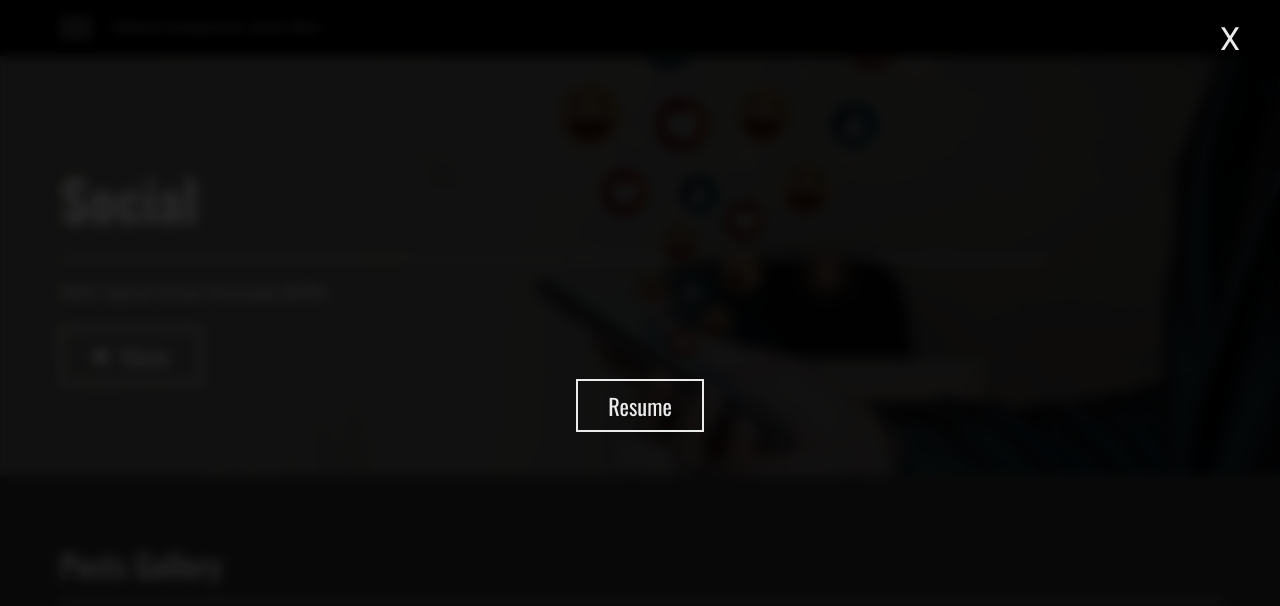
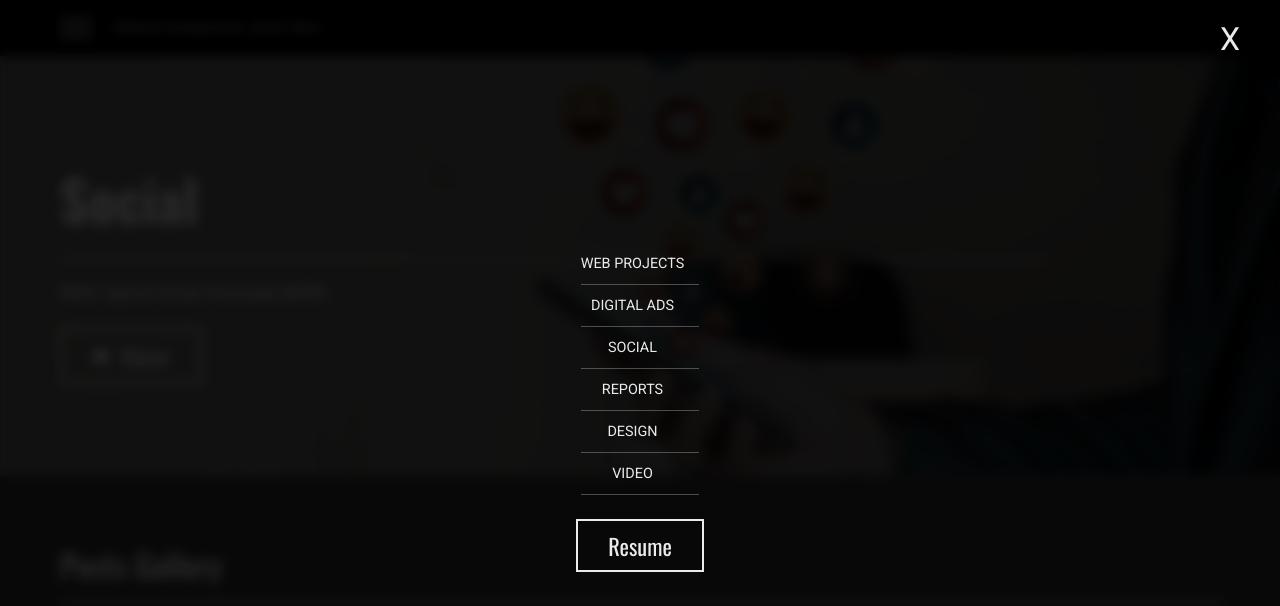
Before and after one commit to jshen-web/portfolio, a plain HTML site: page docs/social.html in a window 1280 px wide. Both pictures are taken after a click on the element 76 px from the left and 27 px from the top of the page. Shown: the top 606 px of the page. Drawn offline with nearby package versions, Linux system fonts and the light colour scheme.

Commit message:
social sticky

```diff
--- a/docs/social.html
+++ b/docs/social.html
@@ -20,6 +20,14 @@
         <div id="menu-open">
             <div class="menu-overlay"></div>
             <div class="menu-x">X</div>
+            <ul>
+                <li><a href="web.html">Web Projects</a></li>
+                <li><a href="ads.html">Digital Ads</a></li>
+                <li><a href="social.html">Social</a></li>
+                <li><a href="reports.html">Reports</a></li>
+                <li><a href="design.html">Design</a></li>
+                <li><a href="video.html">Video</a></li>
+            </ul>
         <a class="btn" href="">Resume</a>
         </div>
         <!-- use flexbox and js to hide and unhide-->
```
